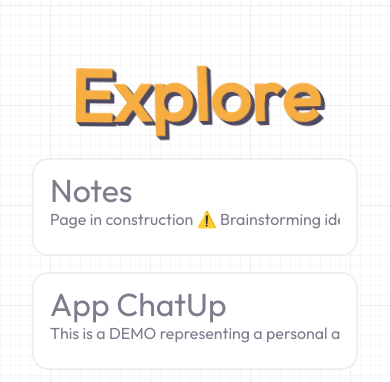
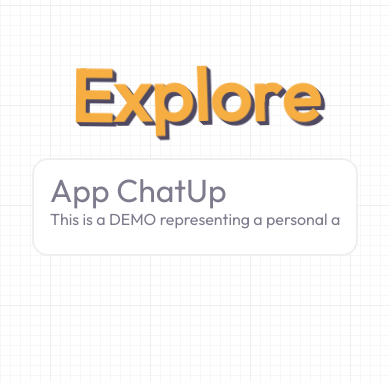
Before and after one commit to palloncino/antonioguiotto.com, a React (Create React App) app: page / in a window 390 px wide. Shown: the top 382 px of the page. Built offline with nearby package versions, Linux system fonts and the light colour scheme; grey boxes are pictures that could not be loaded.

Commit message:
resolved chatup media section size on mobile and removed wip links

```diff
--- a/src/features/ChatUp/ChatUp.css
+++ b/src/features/ChatUp/ChatUp.css
@@ -300,6 +300,9 @@
     background-size: auto;
     background-repeat: repeat;
   }
+  .SidePanelMediaContainer {
+    background-size: cover;
+  }
   .chat-introduction-container {
     padding: .4rem;
     flex: 1;
--- a/src/features/Explore/index.tsx
+++ b/src/features/Explore/index.tsx
@@ -12,13 +12,13 @@ const Explore = () => {
 
   const navigate = useNavigate()
   const features = [
-    {
-      id: 2,
-      title: "Notes",
-      description: "Page in construction ⚠️ Brainstorming ideas for sustaining one's flesh and soul in today's age.",
-      route: "/notes",
-      media: vagabondGif,
-    },
+    // {
+    //   id: 2,
+    //   title: "Notes",
+    //   description: "Page in construction ⚠️ Brainstorming ideas for sustaining one's flesh and soul in today's age.",
+    //   route: "/notes",
+    //   media: vagabondGif,
+    // },
     {
       id: 1,
       title: "App ChatUp",
```
